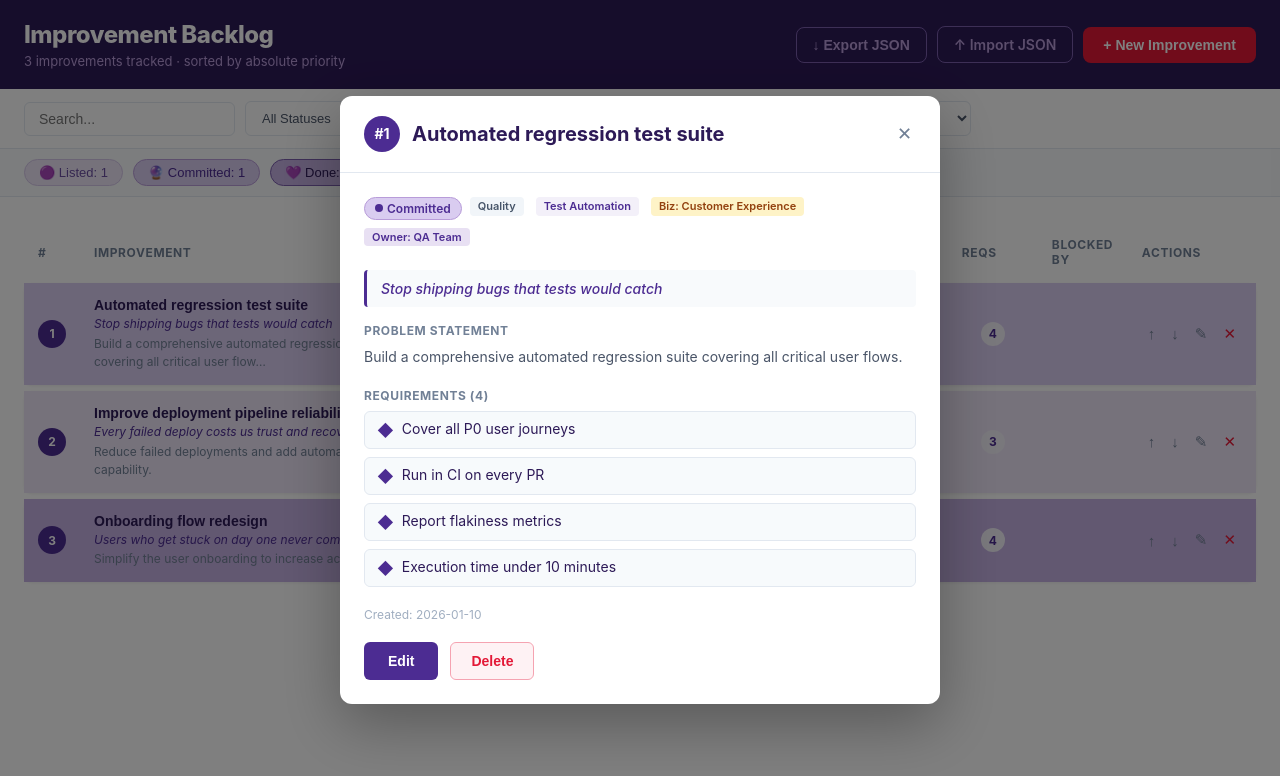
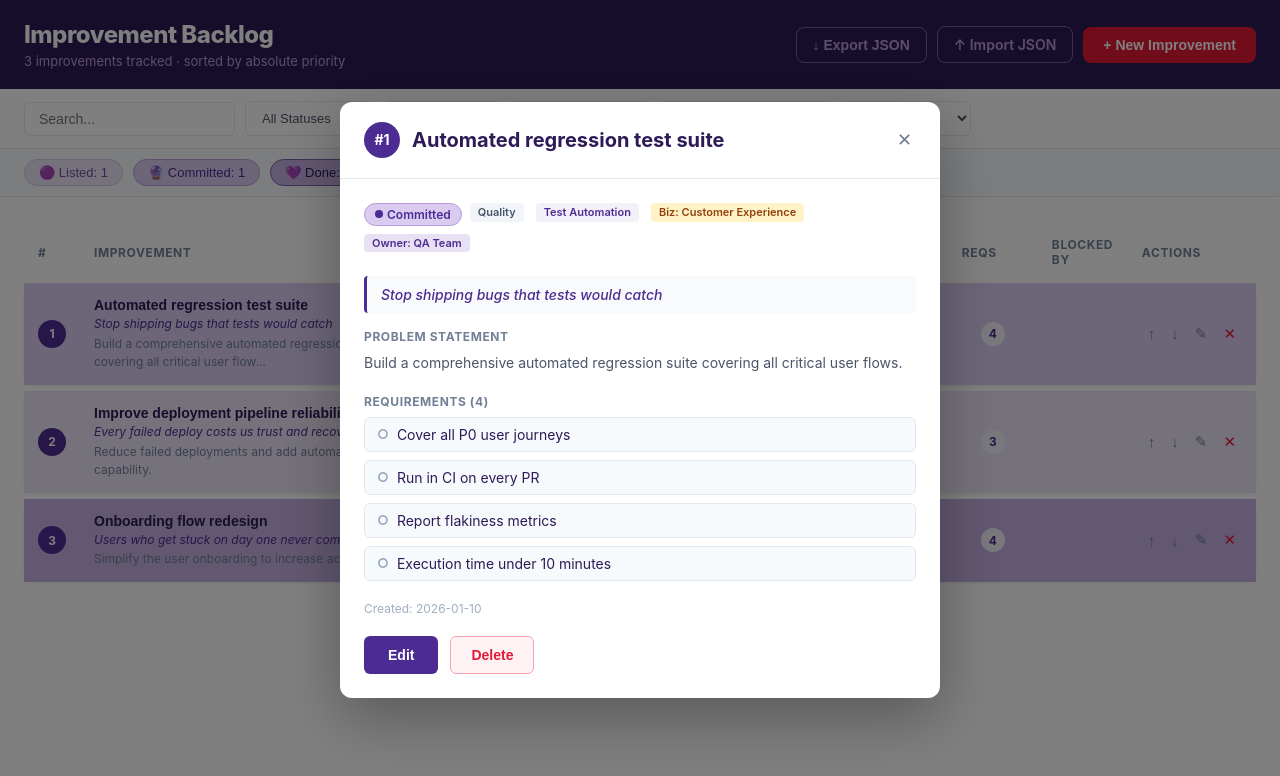
Before and after one commit to QE-at-CGI-FI/improvement-tracker, a React (Vite) app: page / in a window 1280 px wide. Both pictures are taken after a click on the button "Automated regression test suite". Shown: the top 776 px of the page. Built offline with nearby package versions, Linux system fonts and the light colour scheme.

Commit message:
Add acceptance tracking for requirements

```diff
--- a/src/App.jsx
+++ b/src/App.jsx
@@ -394,12 +394,16 @@ function DetailPanel({ item, allItems, onEdit, onDelete, onClose }) {
             <div style={{ marginBottom: 20 }}>
               <h4 style={s.sectionLabel}>Requirements ({item.requirements.length})</h4>
               <ul style={{ listStyle: 'none', display: 'flex', flexDirection: 'column', gap: 8 }}>
-                {item.requirements.map((r, i) => (
-                  <li key={i} style={s.reqItem}>
-                    <span style={{ color: cfg.color, fontSize: 16 }}>◆</span>
-                    <span style={{ fontSize: 14 }}>{r}</span>
-                  </li>
-                ))}
+                {item.requirements.map((r, i) => {
+                  const text = typeof r === 'string' ? r : r.text
+                  const accepted = typeof r === 'string' ? false : r.accepted
+                  return (
+                    <li key={i} style={s.reqItem}>
+                      <span style={{ fontSize: 13, fontWeight: 700, color: accepted ? '#166534' : '#94a3b8', flexShrink: 0 }}>{accepted ? '✓' : '○'}</span>
+                      <span style={{ fontSize: 14, textDecoration: accepted ? 'line-through' : 'none', color: accepted ? '#94a3b8' : 'inherit' }}>{text}</span>
+                    </li>
+                  )
+                })}
               </ul>
             </div>
           )}
--- a/src/ImprovementModal.jsx
+++ b/src/ImprovementModal.jsx
@@ -32,12 +32,16 @@ export default function ImprovementModal({ item, maxPriority, allItems, onSave,
   function addReq() {
     const trimmed = reqInput.trim()
     if (!trimmed) return
-    setForm(f => ({ ...f, requirements: [...f.requirements, trimmed] }))
+    setForm(f => ({ ...f, requirements: [...f.requirements, { text: trimmed, accepted: false }] }))
     setReqInput('')
   }
 
   function removeReq(i) {
     setForm(f => ({ ...f, requirements: f.requirements.filter((_, idx) => idx !== i) }))
+  }
+
+  function toggleReqAccepted(i) {
+    setForm(f => ({ ...f, requirements: f.requirements.map((r, idx) => idx === i ? { ...r, accepted: !r.accepted } : r) }))
   }
 
   function addBiz() {
@@ -147,7 +151,15 @@ export default function ImprovementModal({ item, maxPriority, allItems, onSave,
               <div style={styles.reqArea}>
                 {form.requirements.map((r, i) => (
                   <div key={i} style={styles.reqTag}>
-                    <span>{r}</span>
+                    <button
+                      type="button"
+                      onClick={() => toggleReqAccepted(i)}
+                      style={{ ...styles.reqAccepted, background: r.accepted ? '#dcfce7' : '#f1f5f9', color: r.accepted ? '#166534' : '#94a3b8', borderColor: r.accepted ? '#86efac' : '#e2e8f0' }}
+                      title={r.accepted ? 'Accepted' : 'Not accepted'}
+                    >
+                      {r.accepted ? '✓' : '○'}
+                    </button>
+                    <span style={{ flex: 1, textDecoration: r.accepted ? 'line-through' : 'none', color: r.accepted ? '#94a3b8' : 'inherit' }}>{r.text}</span>
                     <button type="button" style={styles.reqRemove} onClick={() => removeReq(i)}>✕</button>
                   </div>
                 ))}
@@ -276,6 +288,12 @@ const styles = {
     background: 'none', border: 'none', cursor: 'pointer',
     color: '#a0aec0', fontSize: 12, padding: '0 0 0 8px',
   },
+  reqAccepted: {
+    border: '1.5px solid', borderRadius: 4, cursor: 'pointer',
+    fontSize: 12, fontWeight: 700, width: 22, height: 22,
+    display: 'inline-flex', alignItems: 'center', justifyContent: 'center',
+    padding: 0, flexShrink: 0, marginRight: 8,
+  },
   reqInputRow: { display: 'flex', gap: 8 },
   depDropdown: {
     position: 'absolute', top: '100%', left: 0, right: 0, zIndex: 100,
--- a/src/data.js
+++ b/src/data.js
@@ -17,10 +17,10 @@ export const SAMPLE_DATA = [
     businessArea: ['Customer Experience'],
     responsibility: 'QA Team',
     requirements: [
-      'Cover all P0 user journeys',
-      'Run in CI on every PR',
-      'Report flakiness metrics',
-      'Execution time under 10 minutes',
+      { text: 'Cover all P0 user journeys', accepted: false },
+      { text: 'Run in CI on every PR', accepted: false },
+      { text: 'Report flakiness metrics', accepted: false },
+      { text: 'Execution time under 10 minutes', accepted: false },
     ],
     dependencies: [],
     createdAt: '2026-01-10',
@@ -37,9 +37,9 @@ export const SAMPLE_DATA = [
     businessArea: ['Operations'],
     responsibility: 'Platform Team',
     requirements: [
-      'Zero-downtime deployments',
-      'Automated rollback on error spike',
-      'Deployment success rate > 99%',
+      { text: 'Zero-downtime deployments', accepted: false },
+      { text: 'Automated rollback on error spike', accepted: false },
+      { text: 'Deployment success rate > 99%', accepted: false },
     ],
     dependencies: [],
     createdAt: '2026-01-15',
@@ -56,10 +56,10 @@ export const SAMPLE_DATA = [
     businessArea: ['Growth'],
     responsibility: 'Product Team',
     requirements: [
-      'Reduce steps from 8 to 4',
-      'Add progress indicator',
-      'Contextual help tooltips',
-      'A/B test new vs old flow',
+      { text: 'Reduce steps from 8 to 4', accepted: false },
+      { text: 'Add progress indicator', accepted: false },
+      { text: 'Contextual help tooltips', accepted: false },
+      { text: 'A/B test new vs old flow', accepted: false },
     ],
     dependencies: [],
     createdAt: '2026-02-01',
@@ -90,6 +90,9 @@ export function loadData() {
       ...item,
       status: STATUS_CONFIG[item.status] ? item.status : (STATUS_MIGRATION[item.status] ?? 'listed'),
       dependencies: item.dependencies ?? [],
+      requirements: (item.requirements ?? []).map(r =>
+        typeof r === 'string' ? { text: r, accepted: false } : r
+      ),
       businessArea: Array.isArray(item.businessArea)
         ? item.businessArea
         : item.businessArea ? [item.businessArea] : [],
```
